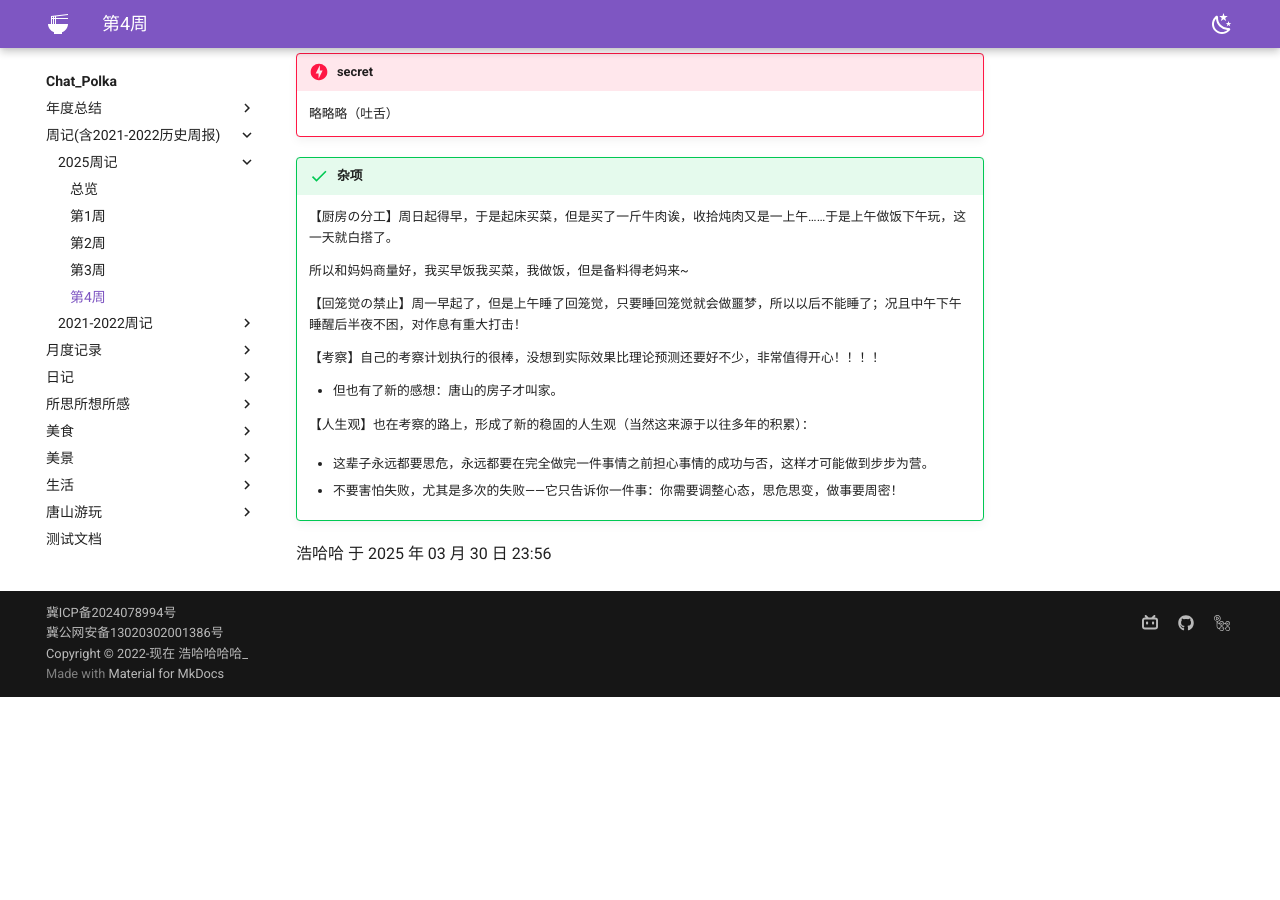
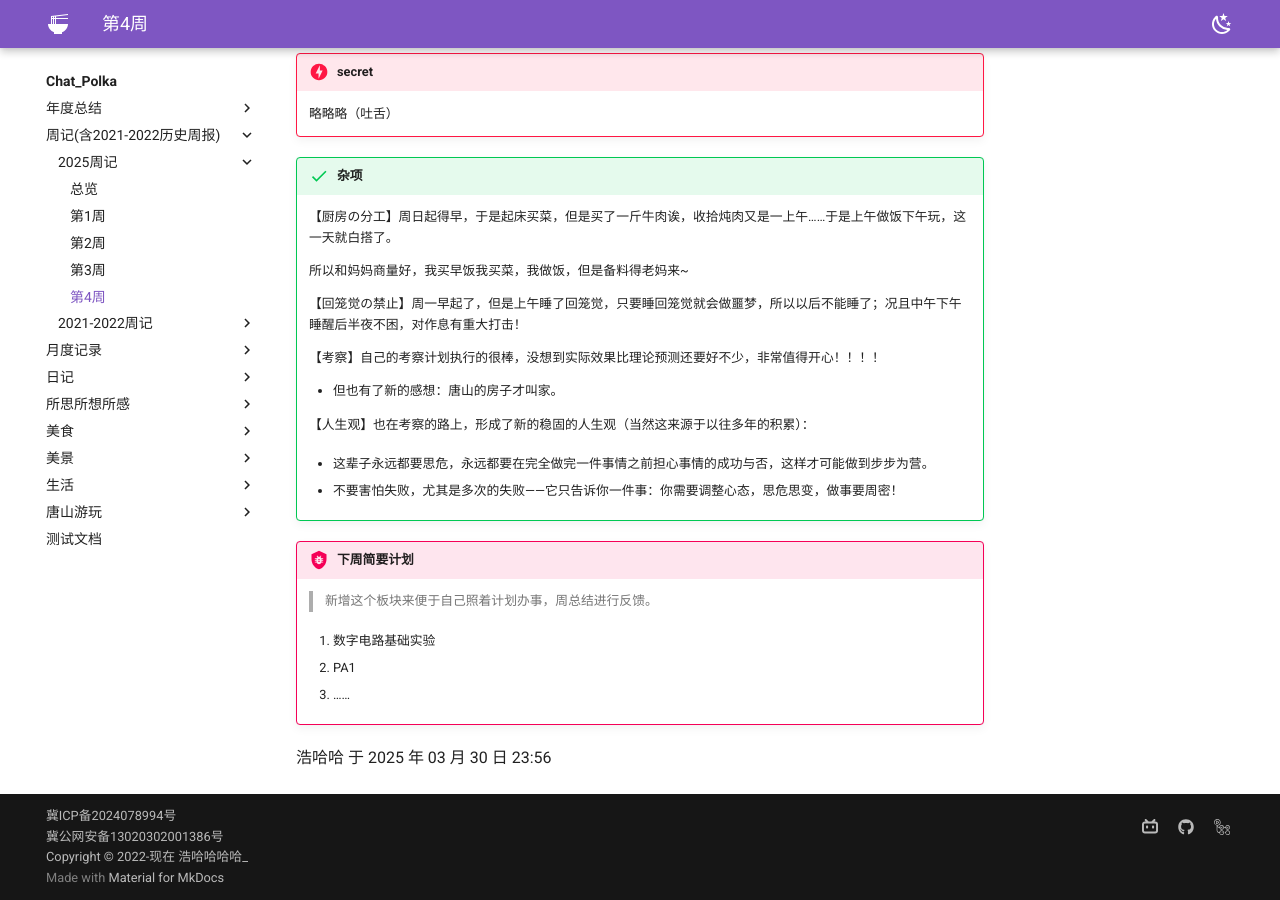
Before and after one commit to Haohahahaha/chat, an MkDocs documentation site: the page built from docs/1-Weekly/2025/0323-0329-4th.md, in a window 1280 px wide and 900 px high, scrolled down 789 px. Built offline with MkDocs 1.6.1 and Material for MkDocs 9.7.7, drawn with Linux system fonts in a browser that asks for light colours; before the commit the page ends 1486 px from its top, so only the background shows below that.

Commit message:
2025-03-31_18:54:17 update

```diff
--- a/docs/1-Weekly/2025/0323-0329-4th.md
+++ b/docs/1-Weekly/2025/0323-0329-4th.md
@@ -42,4 +42,14 @@
 
     - 不要害怕失败，尤其是多次的失败——它只告诉你一件事：你需要调整心态，思危思变，做事要周密！
 
+!!! bug "下周简要计划"
+
+    > 新增这个板块来便于自己照着计划办事，周总结进行反馈。
+
+    1. 数字电路基础实验
+
+    2. PA1
+
+    3. ……
+
 浩哈哈 于 2025 年 03 月 30 日 23:56
```
